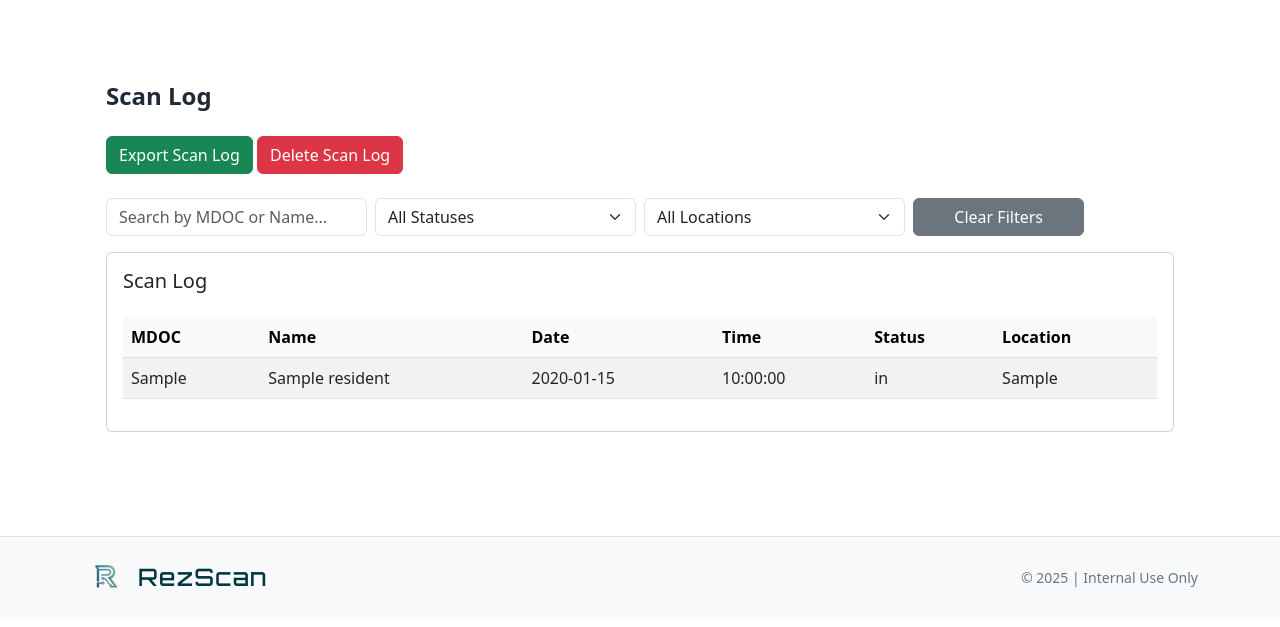
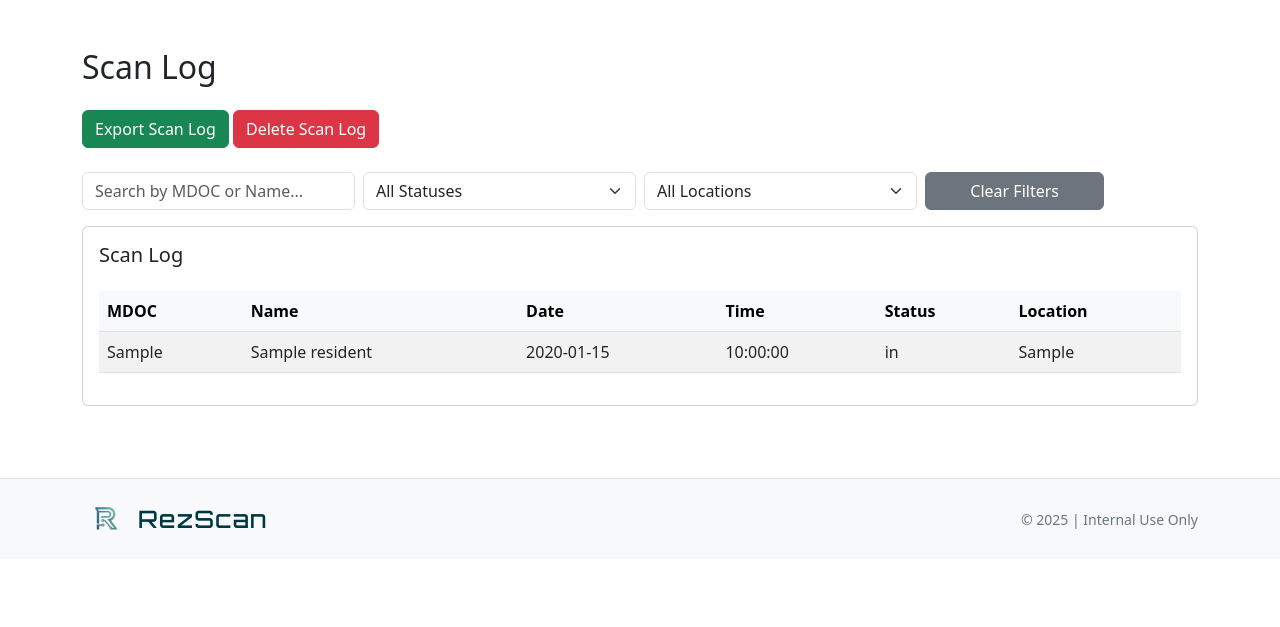
Before and after one commit to FreeDilli/rez, a Flask app: page /admin/scanlog in a window 1280 px wide. Shown: the part 74-701 px from the top of the page. Run offline with Flask 3, Linux system fonts and the light colour scheme; the visitor is signed in with stand-in values (Sample User, id 1); data comes from the database, SQL or seed files in the repository; tables that the repository leaves empty hold one stand-in row (values such as "Sample post").

Commit message:
Fixed Formatting
Fixed formatting for H2 elements

```diff
--- a/RezScan Flask App.py
+++ b/RezScan Flask App.py
@@ -1,5 +1,5 @@
 import logging
-from Utils.logging_config import setup_logging
+from utils.logging_config import setup_logging
 from flask import Flask, redirect, url_for
 from config import Config
 from models.database import init_db, init_app
--- a/Templates/locations.html
+++ b/Templates/locations.html
@@ -2,8 +2,9 @@
 {% block title %}Manage Locations{% endblock %}
 
 {% block content %}
+<h2 class="mb-4">Location Management</h2>
+
 <div class="container">
-    <h2 class="mb-4">Location Management</h2>
 
     {% if message %}
         <div class="alert alert-info">{{ message }}</div>
--- a/Templates/scanlog.html
+++ b/Templates/scanlog.html
@@ -3,8 +3,7 @@
 {% block title %}Scan Log{% endblock %}
 
 {% block content %}
-<div class="container mx-auto px-4 py-8">
-    <h2 class="text-2xl font-bold mb-6 text-gray-800">Scan Log</h2>
+    <h2 class="mb-4">Scan Log</h2>
     <div class="mb-4">
         <a href="{{ url_for('scanlog_export.export_scanlog') }}" class="btn btn-success">Export Scan Log</a>
         <form action="{{ url_for('scanlog_delete.delete_scanlog') }}" method="post" class="d-inline" onsubmit="return confirm('Are you sure you want to delete the scan log?');">
@@ -71,7 +70,6 @@
             No results found.
         </div>
     </div>
-</div>
 
 <!-- Include Tailwind CSS via CDN -->
 <link href="https://cdn.jsdelivr.net/npm/tailwindcss@2.2.19/dist/tailwind.min.css" rel="stylesheet">
--- a/Templates/schedules.html
+++ b/Templates/schedules.html
@@ -1,9 +1,9 @@
 {% extends 'layout.html' %}
 {% block title %}Schedule Groups{% endblock %}
 {% block content %}
+<h2 class="mb-4">Schedule Groups</h2>
+
 <div class="container py-4">
-  <h1 class="mb-4">Schedule Groups</h1>
-
   <!-- Flash Messages -->
   {% with messages = get_flashed_messages(with_categories=true) %}
     {% if messages %}
--- a/Templates/users.html
+++ b/Templates/users.html
@@ -1,8 +1,8 @@
 {% extends 'layout.html' %}
 {% block title %}Manage Users{% endblock %}
 {% block content %}
+<h2 class="mb-4">User Management</h2>
 <div class="container">
-    <h2 class="mb-4">User Management</h2>
     {% with messages = get_flashed_messages(with_categories=true) %}
       {% if messages %}
         {% for category, message in messages %}
--- a/Utils/scan_logic.py
+++ b/Utils/scan_logic.py
@@ -3,7 +3,7 @@ import logging
 from datetime import datetime, timedelta
 from typing import Optional, Tuple, Union
 from config import Config
-from Utils.logging_config import setup_logging
+from utils.logging_config import setup_logging
 
 # Configure logging
 setup_logging()
--- a/admin_login.py
+++ b/admin_login.py
@@ -1,5 +1,5 @@
 import logging
-from Utils.logging_config import setup_logging
+from utils.logging_config import setup_logging
 import sqlite3
 from werkzeug.security import generate_password_hash
 from config import Config
--- a/models/database.py
+++ b/models/database.py
@@ -2,7 +2,7 @@ import logging
 import sqlite3
 import os
 from flask import g, current_app
-from Utils.logging_config import setup_logging
+from utils.logging_config import setup_logging
 
 # Configure logging
 setup_logging()
--- a/routes/auth.py
+++ b/routes/auth.py
@@ -3,7 +3,7 @@ import sqlite3
 from werkzeug.security import check_password_hash
 from functools import wraps
 from config import Config
-from Utils.logging_config import setup_logging
+from utils.logging_config import setup_logging
 import logging
 from datetime import datetime
 
--- a/routes/residents_import.py
+++ b/routes/residents_import.py
@@ -1,5 +1,5 @@
 from flask import Blueprint, render_template, request
-from Utils.logging_config import setup_logging
+from utils.logging_config import setup_logging
 from models.database import get_db
 import csv
 import io
--- a/routes/scan.py
+++ b/routes/scan.py
@@ -1,6 +1,6 @@
 from flask import Blueprint, render_template, request
-from Utils.logging_config import setup_logging
-from Utils.scan_logic import process_scan
+from utils.logging_config import setup_logging
+from utils.scan_logic import process_scan
 import logging
 
 # Setup logging
--- a/routes/scanlog.py
+++ b/routes/scanlog.py
@@ -1,7 +1,7 @@
 from flask import Blueprint, render_template
 from models.database import get_db
 from routes.auth import login_required
-from Utils.logging_config import setup_logging
+from utils.logging_config import setup_logging
 import logging
 
 # Setup logging
--- a/routes/users.py
+++ b/routes/users.py
@@ -2,7 +2,7 @@ from flask import Blueprint, render_template, request, redirect, url_for, flash,
 import sqlite3
 from config import Config
 from werkzeug.security import generate_password_hash, check_password_hash
-from Utils.logging_config import setup_logging
+from utils.logging_config import setup_logging
 import logging
 import os
 
```
